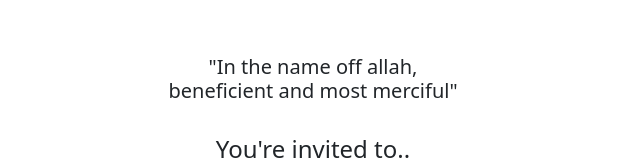
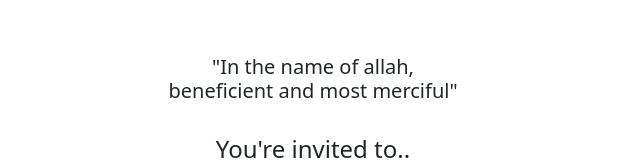
Before and after one commit to SalluuuBhai/MarriageInvitation, a plain HTML site: page index.html in a window 1280 px wide. Shown: the part 257-425 px from the top of the page, 327-967 px from the left. Drawn offline with nearby package versions, Linux system fonts and the light colour scheme; a web font is replaced by a local one.

Commit message:
fourthcomit

```diff
--- a/index.html
+++ b/index.html
@@ -22,12 +22,12 @@
 
     <div class="container-fluid">
         <img src="img/bismillah.png" class="img-fluid bismillah" alt="Bismillah">
-        <h5 class="text-center">"In the name off allah,<br>
+        <h5 class="text-center">"In the name of allah,<br>
         beneficient and most merciful"</h5>
         <br>
         <h4 class="text-center">You're invited to..</h4>
-        <h3 class="text-center" id="parents">Mr. <b>O.Shahul Hameed</b></h3>
-        <h3 class="text-center" id="parents">Mrs. <b>S.Rowlathu Nisha</b></h3>
+        <h3 class="text-center " id="parents">Mr. <b>O.Shahul Hameed</b></h3>
+        <h3 class="text-center " id="parents">Mrs. <b>S.Rowlathu Nisha</b></h3>
         <p class="text-center">Sirkazhi</p>
         <img src="img/endline.png" class="img-fluid bismillah endcard" alt="Bismillah">
         <p class="text-center">Cordially invite your esteemed precence <br> with family and friends <br> to grace the auspicious occasion of the marriage of our son</p>
```
